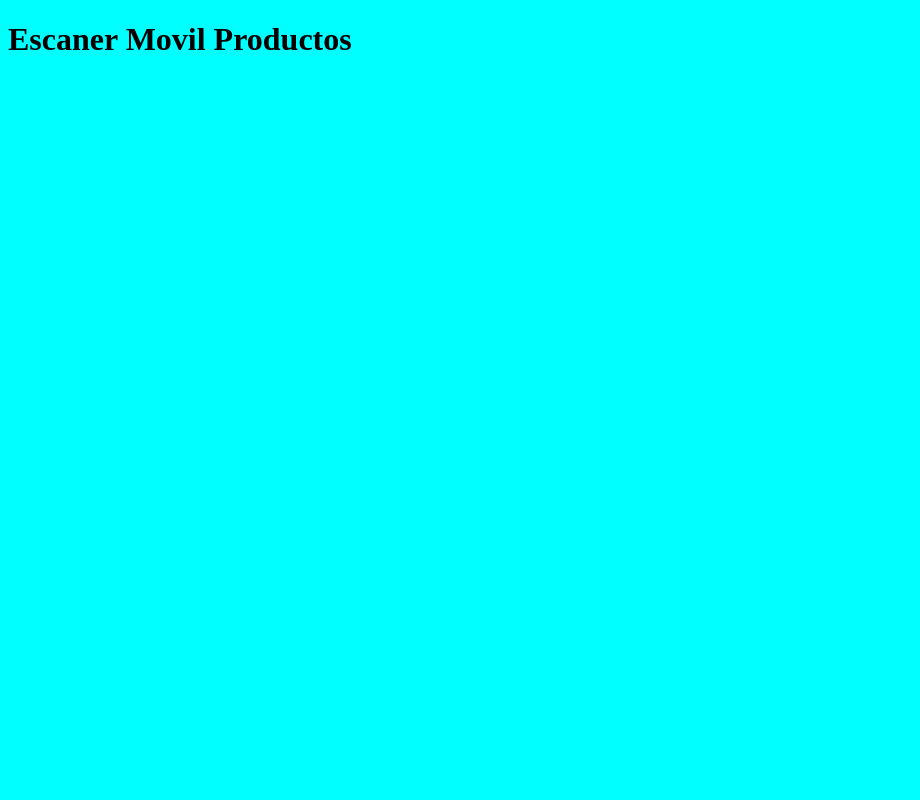
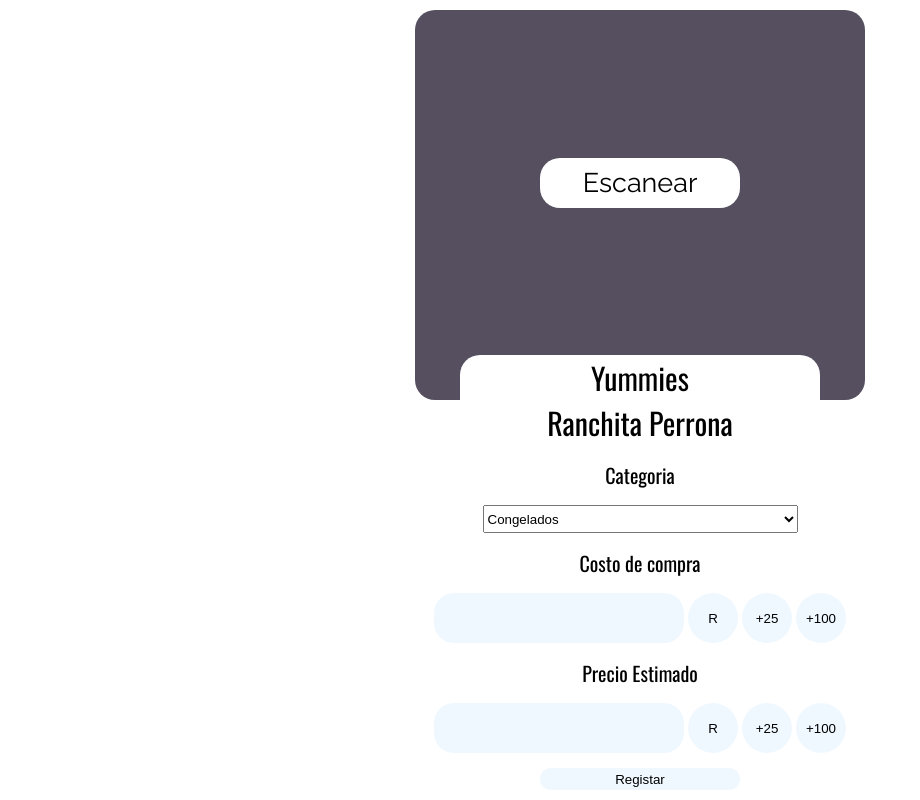
Before and after one commit to JuankCastro/ProyectoEscanerMiniSuper, a plain HTML site: page index.html in a window 1280 px wide. Shown: the whole page, without its empty margins (0-920 px from the left). Drawn offline with nearby package versions, Linux system fonts and the light colour scheme.

Commit message:
creacion del frontend

```diff
--- a/index.html
+++ b/index.html
@@ -3,9 +3,44 @@
 <head>
     <meta charset="UTF-8">
     <meta name="viewport" content="width=device-width, initial-scale=1.0">
-    <title>Document</title>
+    <link rel="stylesheet" href="style.css">
+    <link rel="preconnect" href="https://fonts.googleapis.com">
+<link rel="preconnect" href="https://fonts.gstatic.com" crossorigin>
+<link href="https://fonts.googleapis.com/css2?family=Oswald:wght@200..700&family=Raleway:ital,wght@0,100..900;1,100..900&display=swap" rel="stylesheet">
+    <title>ScanIt</title>
 </head>
-<body style=" background-color: aqua;">
-    <header><h1><strong>Escaner</strong> Movil Productos</h1></header>
+<body>
+    <div class="scan">
+        <div class="scan_cam">
+            <div class="opencam">Escanear</div>
+        </div>
+        <div class="brand">
+            <input class="in" type="text" name="" id="" required value="Yummies">
+        </div>
+    </div>
+    <div class="datas">
+        <input class="in" type="text" name="" id="" value="Ranchita Perrona">
+        <label>Categoria</label>
+        <select name="" id="" class="Combobox">
+            <option value="1">Congelados</option>
+        </select>
+
+        <label>Costo de compra</label>
+        <div class="CostPrice selecter">
+            <input  class="costin" type="number" name="" id="">
+            <button class="BtnAdd">R</button>
+            <button class="BtnAdd">+25</button>
+            <button class="BtnAdd">+100</button>
+        </div>
+
+        <label>Precio Estimado</label>
+        <div class="CostPrice selecter">
+            <input  class="costin" type="number" name="" id="">
+            <button class="BtnAdd">R</button>
+            <button class="BtnAdd">+25</button>
+            <button class="BtnAdd">+100</button>
+        </div>
+        <button class="Btnregister">Registar</button>
+    </div>
 </body>
 </html>
--- a/style.css
+++ b/style.css
@@ -0,0 +1,114 @@
+*{
+    margin: 0;
+    padding: 0;
+}
+
+body{
+    height: 100dvh;
+    width: 100dvw;
+    display: flex;
+    flex-direction: column;
+    place-items: center;
+    background-color: #fff;
+    padding: 10px;
+    box-sizing: border-box;
+}
+
+.scan{
+    height: 50%;
+    width: 100%;
+    max-width: 450px;
+    max-height: 450px;
+    display: flex;
+    place-items: center;
+    flex-direction: column;
+    border-radius: 20px;
+    background-color: rgb(85, 79, 95);
+}
+
+.scan_cam{
+    height: 400px;
+    width: 100%;
+    display: flex;
+    justify-content: center;
+    font-family: "Raleway", sans-serif;
+    font-size: 27px;
+    place-items: center;
+}
+
+.opencam{
+    width: 200px;
+    height: 50px;
+    display: flex;
+    justify-content: center;
+    place-items: center;
+    border-radius: 20px;
+    background-color: #fff;
+}
+
+.brand{
+    width: 80%;
+    height: 50px;
+    display: flex;
+    font-family: "Oswald", sans-serif;
+    font-size: 30px;
+    justify-content: center;
+    place-items: end;
+    border-radius: 20px 20px 0 0;
+    background-color: #fff;
+}
+
+.datas{
+    width: 100%;
+    height: 50%;
+    max-width: 450px;
+    display: flex;
+    flex-direction: column;
+    place-items: center;
+    gap: 15px;
+}
+
+.BtnAdd{
+    width: 50px;
+    height: 50px;
+    border-radius: 50%;
+    border: 0;
+    background-color: #f0f8ff;
+}
+
+.costin{
+    height: 50px;
+    width: 250px;
+    border-radius: 20px;
+    border: none;
+    background-color: #f0f8ff;
+}
+
+.selecter{
+    width: fit-content;
+}
+
+.Combobox{
+    width: 70%;
+    height: 50px;
+}
+
+label{
+    font-family: "Oswald", sans-serif;
+    font-size: 20px;
+}
+
+.Btnregister{
+    width: 200px;
+    height: 40px;
+    border-radius: 20px;
+    border: none;
+    background-color: #f0f8ff;
+}
+
+.in{
+    border: none;
+    font-family: "Oswald", sans-serif;
+    font-size: 30px;
+    text-align: center;
+}
```
